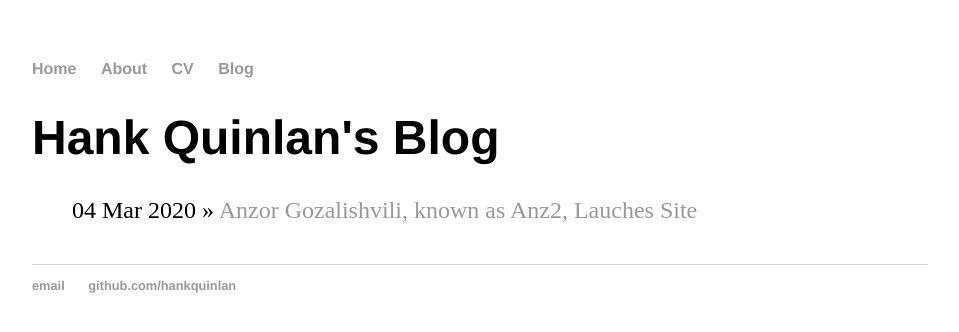
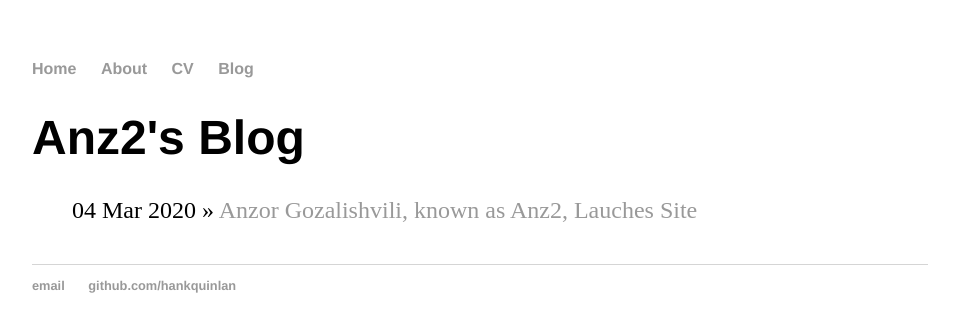
Before and after one commit to AnzorGozalishvili/AnzorGozalishvili.github.io, a Jekyll site: the page built from blog/index.html, in a window 1280 px wide. Shown: the top 332 px of the page, without its empty margins (160-1119 px from the left). Built offline with Jekyll 4.4.1, drawn with Linux system fonts in a browser that asks for light colours; Markdown is read by kramdown in place of the engine named in the settings.

Commit message:
update configurations for short permalink generation. Update blog index page

```diff
--- a/_config.yml
+++ b/_config.yml
@@ -1,2 +1,4 @@
-name: Anzor Gozalishvili known as Anz2
+name: Anzor Gozalishvili
 markdown: kramndown
+
+permalink: /blog/:title
--- a/blog/index.html
+++ b/blog/index.html
@@ -1,6 +1,6 @@
 ---
 layout: default
-title: Hank Quinlan's Blog
+title: Anz2's Blog
 ---
 	<h1>{{ page.title }}</h1>
 	<ul class="posts">
```
